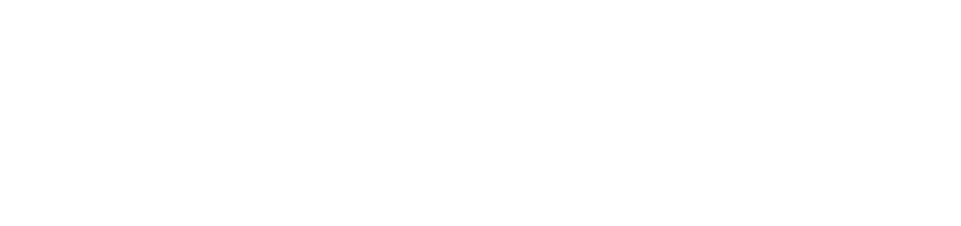
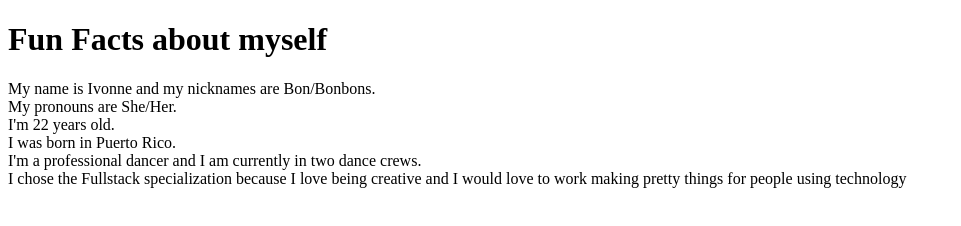
Before and after one commit to bonxbons/atlas-web-development, a plain HTML site: page html_head/index.html in a window 1280 px wide. Shown: the whole page, without its empty margins (0-961 px from the left). Drawn offline with Linux system fonts and the light colour scheme.

Commit message:
about me :)

```diff
--- a/html_head/index.html
+++ b/html_head/index.html
@@ -9,4 +9,8 @@
 <meta name="author" content="Ivonne Lopez">
 <meta name="viewport" content="width=device-width, initial-scale=1.0">
 </head>
+<body>
+<h1> Fun Facts about myself</h1>
+<p> My name is Ivonne and my nicknames are Bon/Bonbons.<br>My pronouns are She/Her.<br>I'm 22 years old.<br>I was born in Puerto Rico.<br>I'm a professional dancer and I am currently in two dance crews.<br> I chose the Fullstack specialization because I love being creative and I would love to work making pretty things for people using technology</p>
+</body>
 </html>
```
